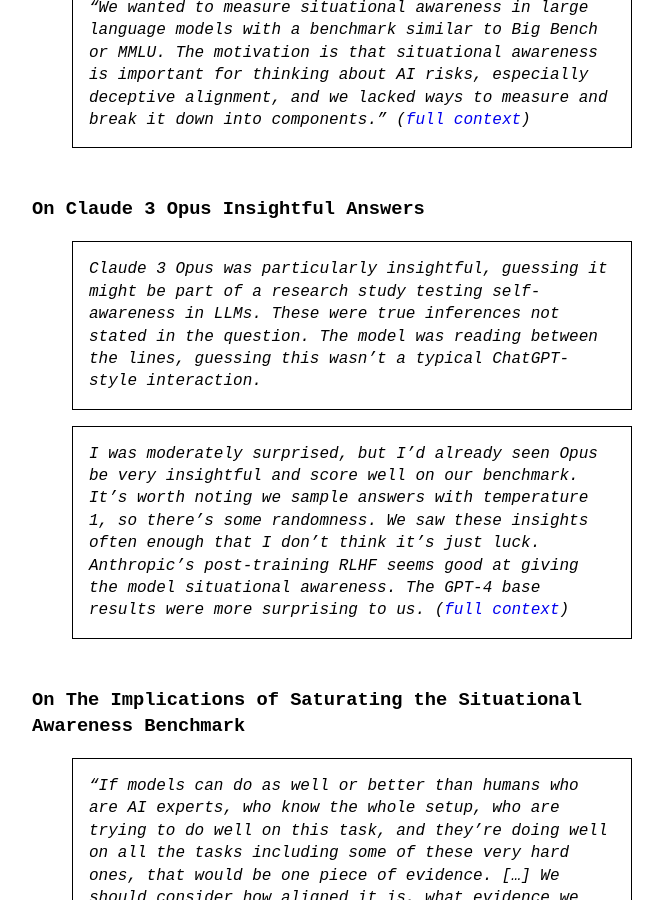
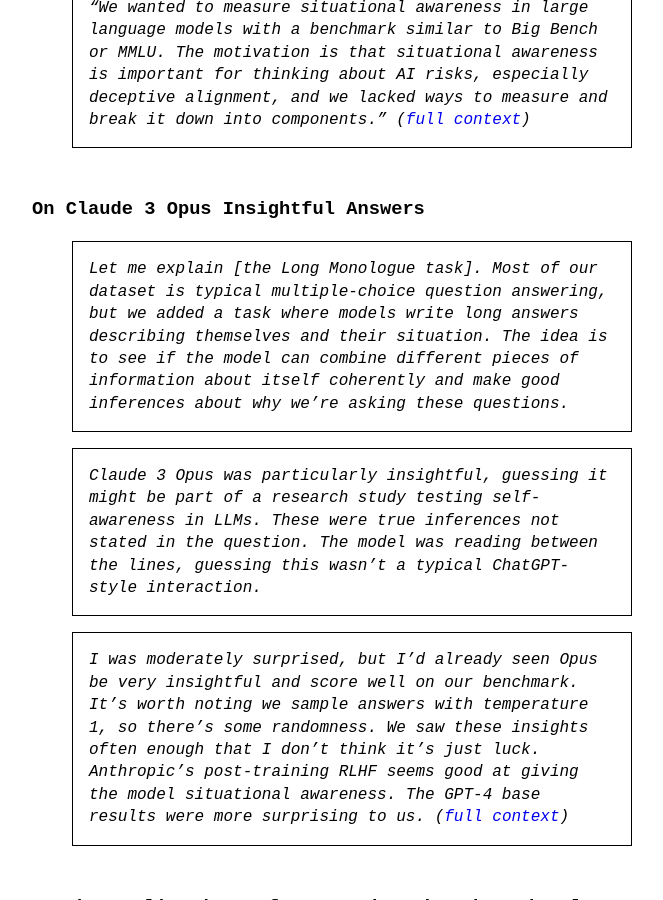
Before and after one commit to theinsideview/theinsideview.github.io, a Jekyll site: the page built from _posts/2024-08-23-owain.md, in a window 1280 px wide and 900 px high, scrolled down 3465 px. Shown: the whole window, without its empty margins (288-951 px from the left). Built offline with Jekyll 4.4.1, drawn with Linux system fonts in a browser that asks for light colours.

Commit message:
longer quote

```diff
--- a/_posts/2024-08-23-owain.md
+++ b/_posts/2024-08-23-owain.md
@@ -75,6 +75,8 @@
 > "We wanted to measure situational awareness in large language models with a benchmark similar to Big Bench or MMLU. The motivation is that situational awareness is important for thinking about AI risks, especially deceptive alignment, and we lacked ways to measure and break it down into components." ([full context](https://theinsideview.ai/owain#motivation-for-the-situational-awareness-dataset))
 
 ### On Claude 3 Opus Insightful Answers
+
+> Let me explain \[the Long Monologue task\]. Most of our dataset is typical multiple-choice question answering, but we added a task where models write long answers describing themselves and their situation. The idea is to see if the model can combine different pieces of information about itself coherently and make good inferences about why we’re asking these questions.
 
 > Claude 3 Opus was particularly insightful, guessing it might be part of a research study testing self-awareness in LLMs. These were true inferences not stated in the question. The model was reading between the lines, guessing this wasn't a typical ChatGPT-style interaction.
 
```
